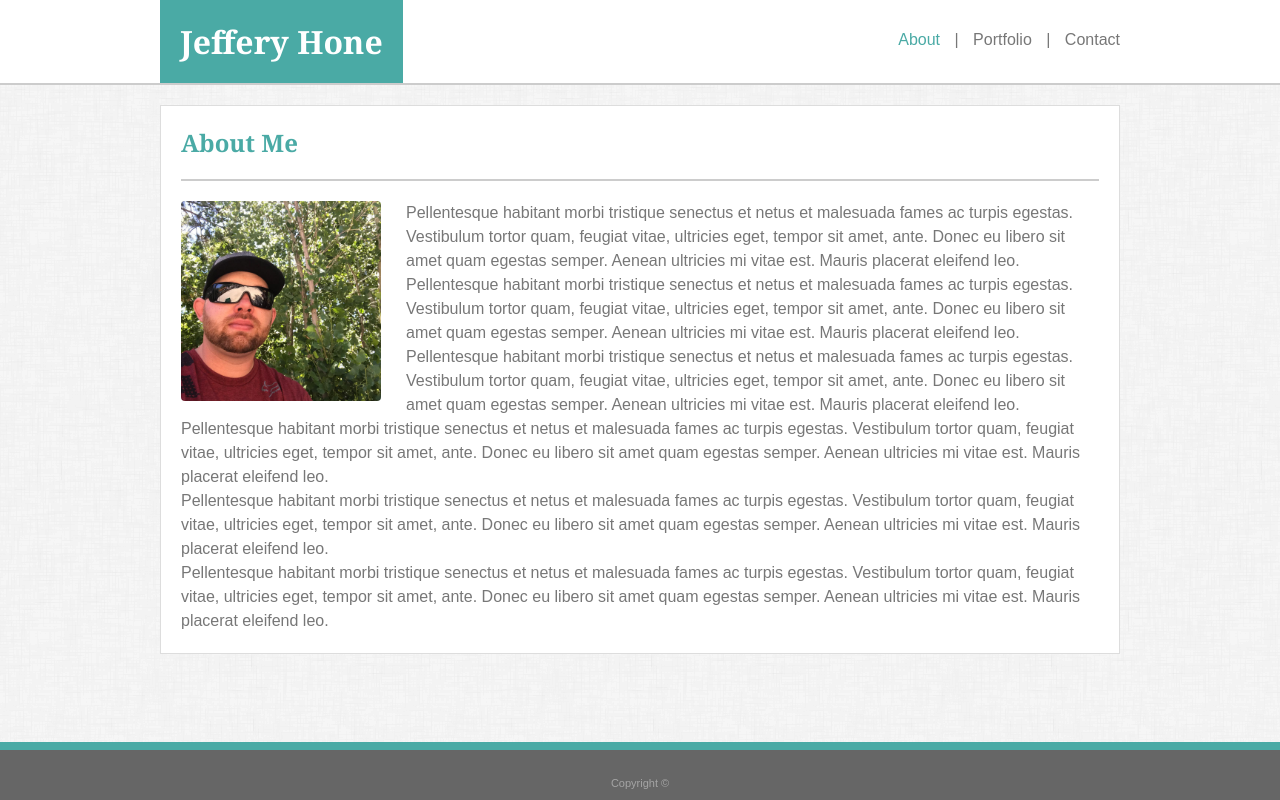
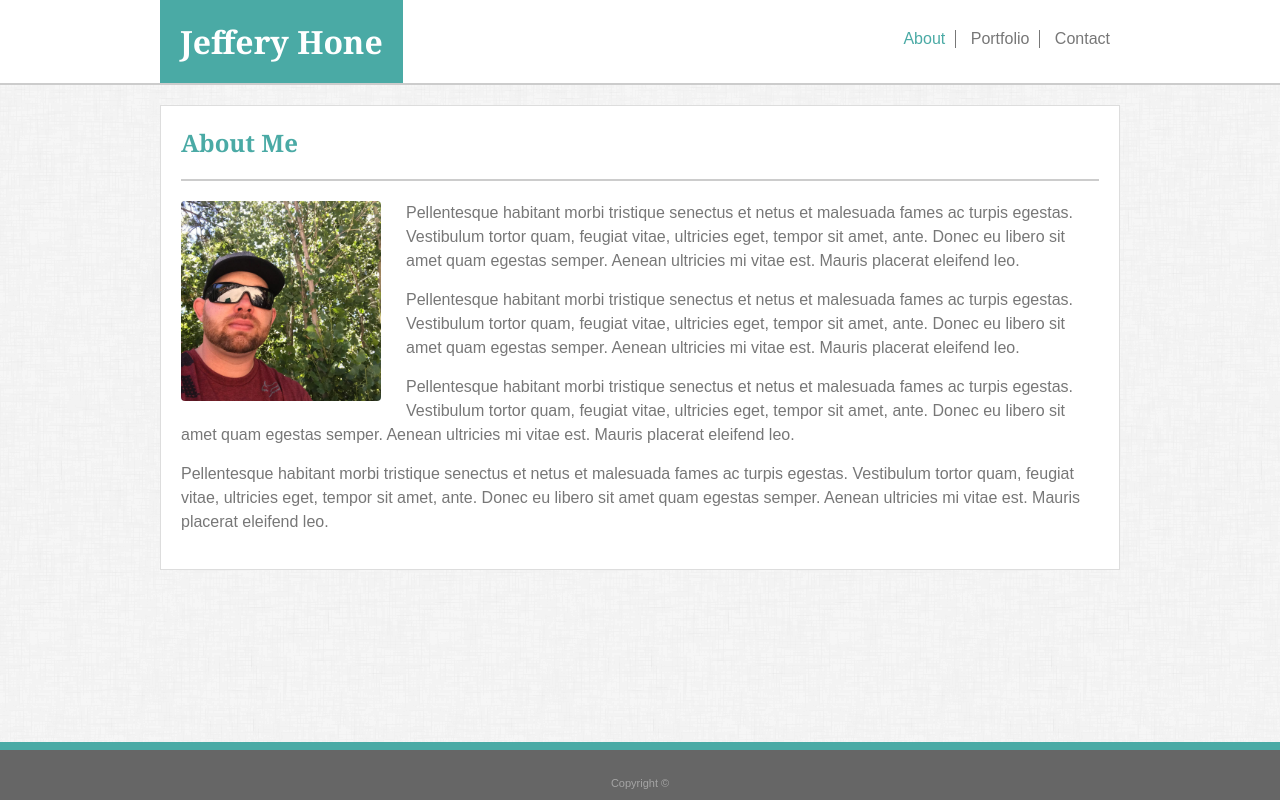
Before and after one commit to torqie/Basic-Portfolio, a plain HTML site: page index.html in a window 1280 px wide. Drawn offline with Linux system fonts and the light colour scheme.

Commit message:
Improved on the initial styles on the pages.

```diff
--- a/assets/css/about.css
+++ b/assets/css/about.css
@@ -7,11 +7,10 @@
     -moz-border-radius: 4px 4px 4px 4px;
     -webkit-border-radius: 4px 4px 4px 4px;
     border: 0px solid #000000;
-
 }
 
 #about p{
-    margin:0;
+    margin:0 0 15px 0;
     line-height: 24px;
 }
 /** END -- ABOUT PAGE **/
--- a/assets/css/contact.css
+++ b/assets/css/contact.css
@@ -6,7 +6,6 @@
 input, textarea, label {
     width: 905px;
     display: block;
-
 }
 
 input, textarea {
--- a/assets/css/portfolio.css
+++ b/assets/css/portfolio.css
@@ -1,8 +1,4 @@
 /** START -- PORTFOLIO PAGE **/
-#portfolio {
-
-}
-
 #portfolio .portfolio-item {
     position: relative;
     float: left;
@@ -47,6 +43,5 @@
     width: 100%;
     background-color: #4aaaa5;
     padding: 10px 0;
-
 }
 /** END-- PORTFOLIO PAGE **/
--- a/assets/css/style.css
+++ b/assets/css/style.css
@@ -12,11 +12,12 @@ h1, h2, h3, h4, h5, h6 {
 }
 
 a, a:visited{
+    position: relative;
     color: #777777;
     text-decoration: none;
 }
 
-a:hover, a:active, a.active{
+a:hover, a.active{
     color: #4aaaa5;
 }
 
@@ -36,13 +37,13 @@ hr {
     margin: 0 0 20px 0;
 }
 
-
 /** START -- HEADER **/
 header {
     margin-top:0;
     background-color:#ffffff;
     border-bottom: 2px solid #cccccc;
     width:100%;
+    position: relative;
 }
 
 header h1 {
@@ -55,15 +56,38 @@ header h1 {
 
 header nav {
     float:right;
-    margin-top:15px;
-
+    margin-top:14px;
 }
 
 header nav ul li{
     position: relative;
     display: inline-block;
-    margin: 0 0 0 10px;
-    padding:0;
+    padding:0 10px;
+    border-right: 1px solid #777777;
+}
+header nav ul li:last-child {
+    border: none;
+}
+
+header a:before{
+    content: "";
+    position: absolute;
+    width: 100%;
+    height: 2px;
+    bottom: -2px;
+    left: 0;
+    background-color: #4aaaa5;
+    visibility: hidden;
+    -webkit-transform: scaleX(0);
+    transform: scaleX(0);
+    -webkit-transition: all 0.2s ease-in-out 0s;
+    transition: all 0.2s ease-in-out 0s;
+}
+
+header a:hover:before {
+    visibility: visible;
+    -webkit-transform: scaleX(1);
+    transform: scaleX(1);
 }
 /** END -- HEADER **/
 
@@ -74,7 +98,6 @@ header nav ul li{
     width:918px;
     margin-top: 20px;
     padding:20px;
-
 }
 
 #main-content h2{
@@ -94,7 +117,6 @@ footer {
     width: 100%;
     text-align: center;
     border-top: 8px solid #4aaaa5;
-
 }
 
 footer p {
@@ -105,4 +127,4 @@ footer p {
     color: #a5a5a5;
     font-size: 11px;
 }
-/** START -- FOOTER **/
+/** END -- FOOTER **/
--- a/index.html
+++ b/index.html
@@ -3,7 +3,8 @@
 <head>
     <meta charset="UTF-8">
     <meta name="viewport" content="width=device-width, initial-scale=1.0">
-    <title>Document</title>
+    <title>Jeffery Hone - About Me</title>
+
     <link rel="stylesheet" type="text/css" href="assets/css/style.css">
     <link rel="stylesheet" type="text/css" href="assets/css/about.css">
 </head>
@@ -14,9 +15,9 @@
             <nav>
                 <ul>
                     <li><a class="active" href="index.html">About</a></li>
-                    <li>|</li>
+
                     <li><a href="portfolio.html">Portfolio</a></li>
-                    <li>|</li>
+
                     <li><a href="contact.html">Contact</a></li>
                 </ul>
             </nav>
@@ -24,8 +25,6 @@
     </header>
 
     <div class="container">
-
-
         <section class="clearfix" id="main-content">
             <h2>About Me</h2>
             <hr />
@@ -35,17 +34,12 @@
                 <p>Pellentesque habitant morbi tristique senectus et netus et malesuada fames ac turpis egestas. Vestibulum tortor quam, feugiat vitae, ultricies eget, tempor sit amet, ante. Donec eu libero sit amet quam egestas semper. Aenean ultricies mi vitae est. Mauris placerat eleifend leo.</p>
                 <p>Pellentesque habitant morbi tristique senectus et netus et malesuada fames ac turpis egestas. Vestibulum tortor quam, feugiat vitae, ultricies eget, tempor sit amet, ante. Donec eu libero sit amet quam egestas semper. Aenean ultricies mi vitae est. Mauris placerat eleifend leo.</p>
                 <p>Pellentesque habitant morbi tristique senectus et netus et malesuada fames ac turpis egestas. Vestibulum tortor quam, feugiat vitae, ultricies eget, tempor sit amet, ante. Donec eu libero sit amet quam egestas semper. Aenean ultricies mi vitae est. Mauris placerat eleifend leo.</p>
-            <p>Pellentesque habitant morbi tristique senectus et netus et malesuada fames ac turpis egestas. Vestibulum tortor quam, feugiat vitae, ultricies eget, tempor sit amet, ante. Donec eu libero sit amet quam egestas semper. Aenean ultricies mi vitae est. Mauris placerat eleifend leo.</p>
-            <p>Pellentesque habitant morbi tristique senectus et netus et malesuada fames ac turpis egestas. Vestibulum tortor quam, feugiat vitae, ultricies eget, tempor sit amet, ante. Donec eu libero sit amet quam egestas semper. Aenean ultricies mi vitae est. Mauris placerat eleifend leo.</p>
             </div>
-
         </section>
     </div>
 
     <footer>
         <p>Copyright &copy;</p>
     </footer>
-
-
 </body>
 </html>
```
Also changed, not shown: contact.html (+3 -7 lines), portfolio.html (+3 -4 lines). Lines whose indentation alone changed are shown as unchanged.
